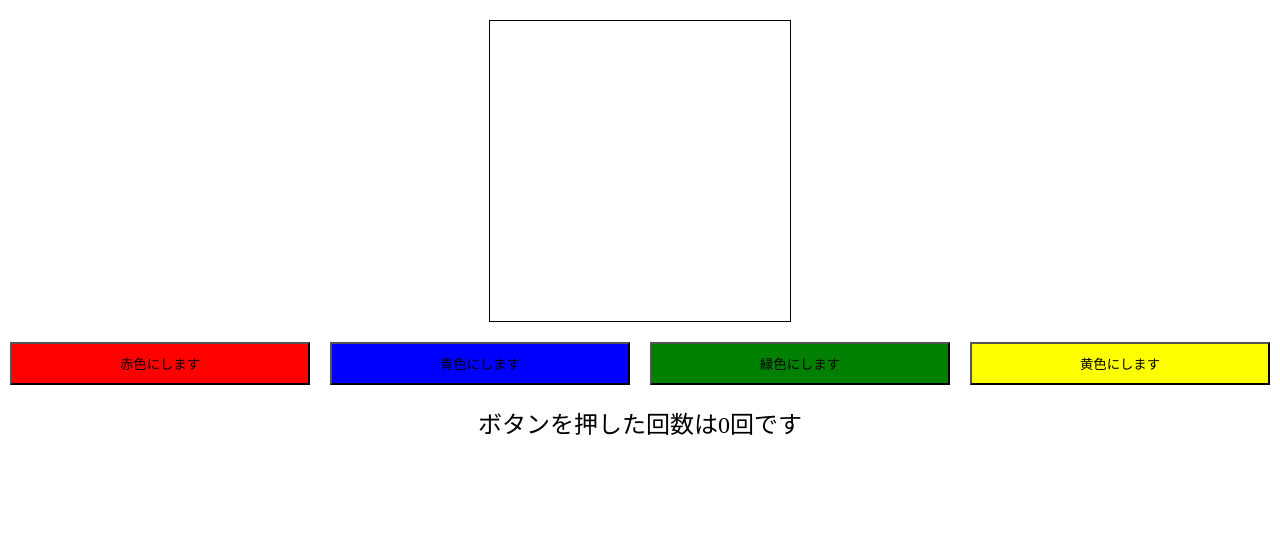
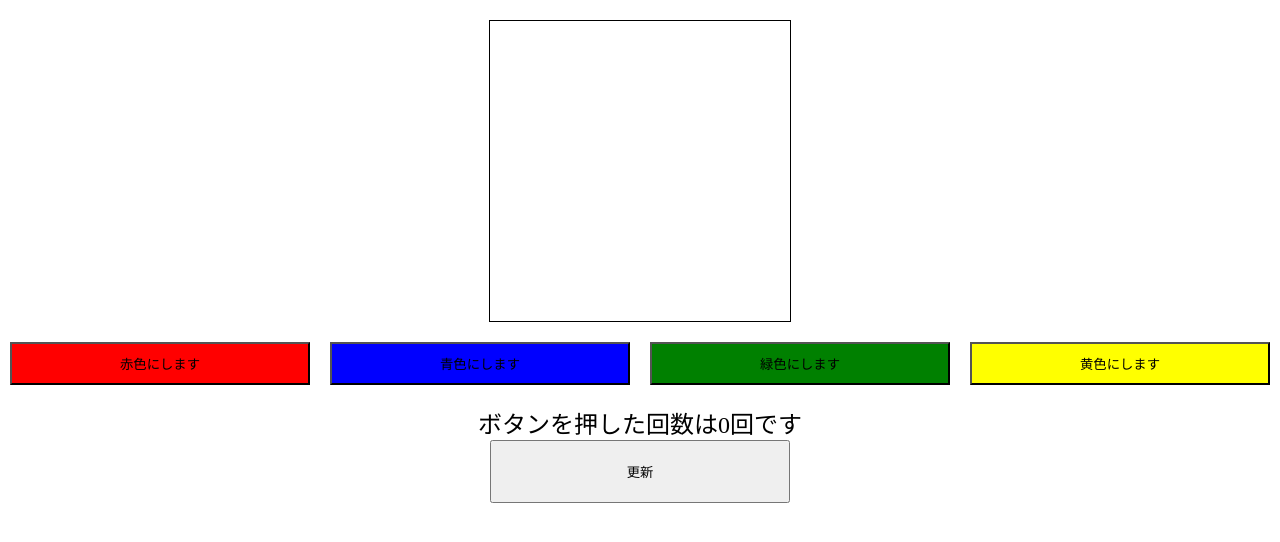
Before and after one commit to Mitter0619/Mitter0619.github.io, a plain HTML site: page js-change2/index.html in a window 1280 px wide. Drawn offline with Linux system fonts and the light colour scheme.

Commit message:
更新ボタン追加

```diff
--- a/js-change2/common.js
+++ b/js-change2/common.js
@@ -15,3 +15,8 @@ function countUp(){
     //カウンタの値を HTML 内の counter に表示
     document.getElementById("counter").innerHTML=countUpValue;
 }
+
+//更新ボタン設定
+function Button(){
+  location.reload();
+}
--- a/js-change2/index.html
+++ b/js-change2/index.html
@@ -18,6 +18,7 @@
   </div>
   <div class="counter-area">
     <p>ボタンを押した回数は<span id="counter">0</span>回です</p>
+    <input class="reload" type="button"  value="更新" onclick="Button()">
   </div>
 </body>
 </html>
--- a/js-change2/style.css
+++ b/js-change2/style.css
@@ -29,6 +29,11 @@
   font-size: 1.5rem;
 }
 
+.reload {
+  width: 300px;
+  padding: 20px;
+}
+
 
 /* js */
 .red {
```
